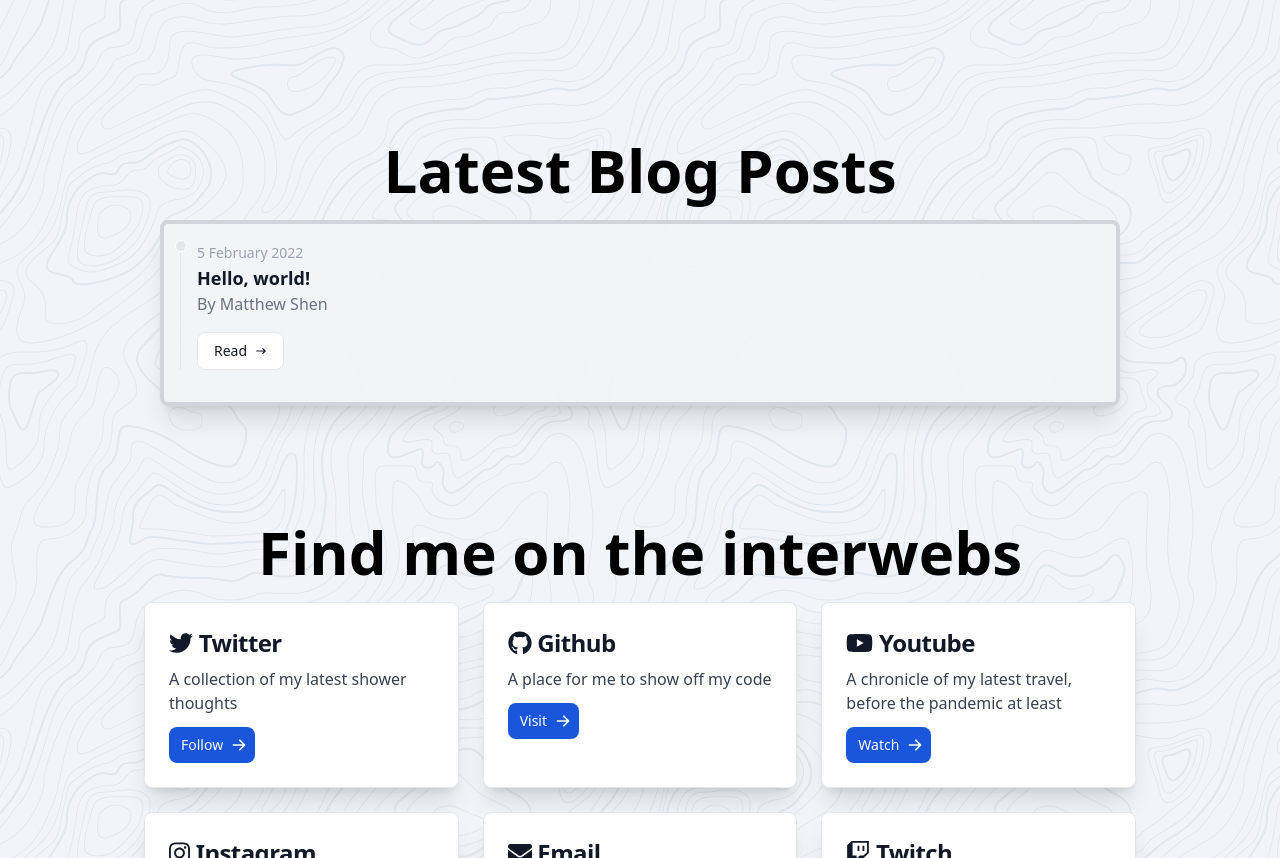
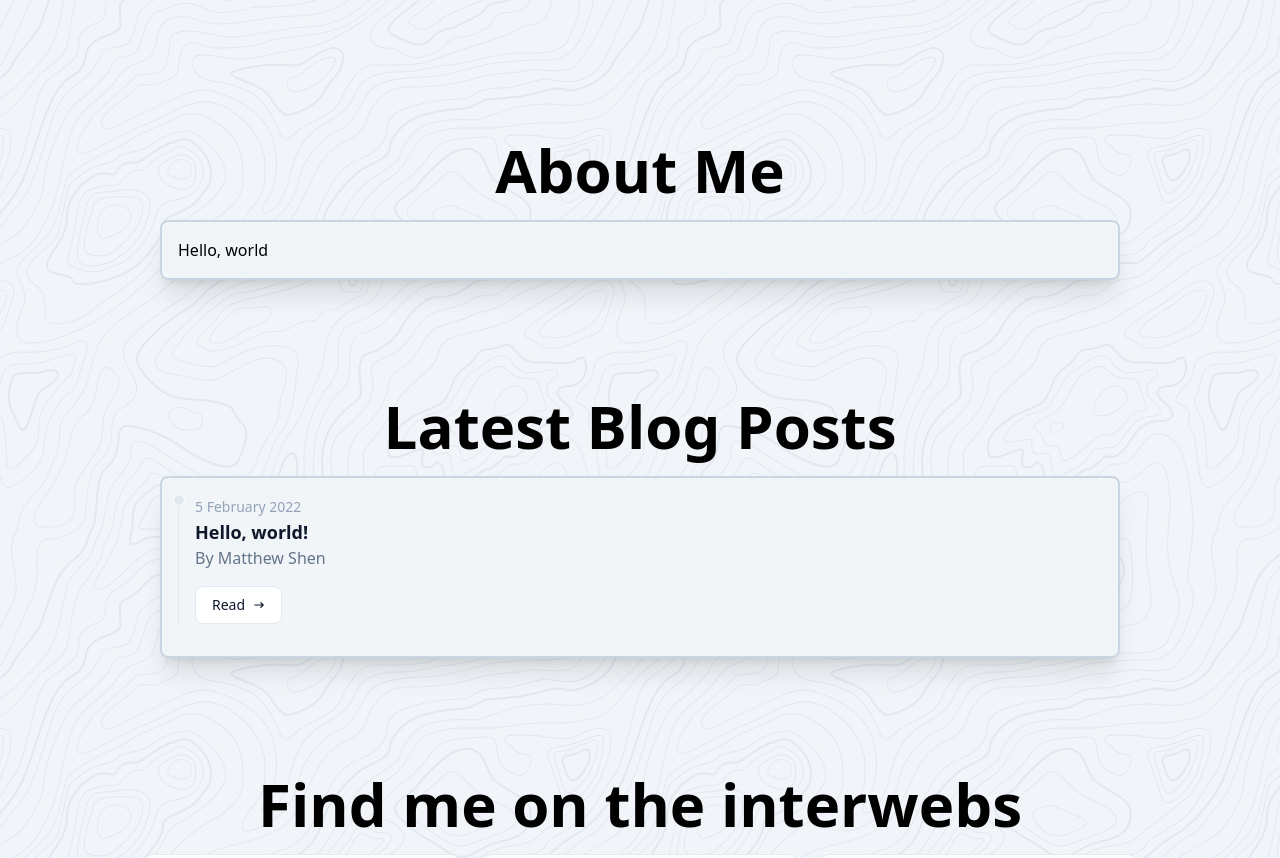
Before and after one commit to flyme2bluemoon/flyme2bluemoon.github.io, a React (Create React App) app: page / in a window 1280 px wide. Shown: the part 680-1538 px from the top of the page. Built offline with nearby package versions, Linux system fonts and the light colour scheme.

Commit message:
update styles on blog section of home page

```diff
--- a/src/App.tsx
+++ b/src/App.tsx
@@ -3,6 +3,7 @@ import 'flowbite';
 import './App.css';
 import Social from './components/Social';
 import Blog from './components/Blog';
+import About from './components/About';
 
 const App = () => {
   return (
@@ -10,6 +11,7 @@ const App = () => {
       <div className="mt-48 md:mt-0 md:h-screen flex justify-center align-center flex-col">
         <h1 className="h1 text-center relative -translate-y-24">Hello, I'm Matthew Shen 👋</h1>
       </div>
+      <About />
       <Blog />
       <Social />
     </div>
--- /dev/null
+++ b/src/components/About.tsx
@@ -0,0 +1,15 @@
+import React from 'react';
+
+const About = () => {
+  return (
+    <div>
+      <span id="about" className="block relative -top-10" />
+      <h2 className="h2 text-center">About Me</h2>
+      <div className="mx-auto w-3/4 p-4 border-2 rounded-lg border-slate-300 dark:border-slate-600 bg-slate-100/90 dark:bg-slate-900/90 shadow-xl">
+        Hello, world
+      </div>
+    </div>
+  );
+}
+
+export default About;
--- a/src/components/Blog.tsx
+++ b/src/components/Blog.tsx
@@ -12,19 +12,19 @@ const Blog = () => {
   ]
 
   return (
-    <div>
+    <div className="mt-24">
       <span id="blog" className="block relative -top-10" />
       <h2 className="h2 text-center">Latest Blog Posts</h2>
-      <div className="mx-auto w-3/4 p-4 border-4 rounded-lg border-gray-300 dark:border-gray-600 bg-slate-100/90 dark:bg-slate-900/90 shadow-xl">
+      <div className="mx-auto w-3/4 p-4 border-2 rounded-lg border-slate-300 dark:border-slate-600 bg-slate-100/90 dark:bg-slate-900/90 shadow-xl">
         {posts.map(entry => {
           return (
-            <ol className="relative border-l border-gray-200 dark:border-gray-700" key={entry.uri}>
+            <ol className="relative border-l border-slate-200 dark:border-slate-700" key={entry.uri}>
               <li className="mb-4 ml-4">
-                <div className="absolute w-3 h-3 bg-gray-200 rounded-full -left-1.5 border border-white dark:border-gray-900 dark:bg-gray-700"></div>
-                <time className="mb-1 text-sm font-normal leading-none text-gray-400 dark:text-gray-500">{entry.date}</time>
-                <h3 className="text-lg font-semibold text-gray-900 dark:text-white">{entry.title}</h3>
-                <p className="mb-4 text-base font-normal text-gray-500 dark:text-gray-400">By {entry.author}</p>
-                <Link to={entry.uri} className="inline-flex items-center py-2 px-4 text-sm font-medium text-gray-900 bg-white rounded-lg border border-gray-200 hover:bg-gray-100 hover:text-blue-700 focus:z-10 focus:ring-2 focus:ring-blue-700 focus:text-blue-700 dark:bg-gray-800 dark:text-gray-400 dark:border-gray-600 dark:hover:text-white dark:hover:bg-gray-700">Read <svg className="ml-2 w-3 h-3" fill="currentColor" viewBox="0 0 20 20" xmlns="http://www.w3.org/2000/svg"><path fillRule="evenodd" d="M12.293 5.293a1 1 0 011.414 0l4 4a1 1 0 010 1.414l-4 4a1 1 0 01-1.414-1.414L14.586 11H3a1 1 0 110-2h11.586l-2.293-2.293a1 1 0 010-1.414z" clipRule="evenodd"></path></svg></Link>
+                <div className="absolute w-3 h-3 bg-slate-200 rounded-full -left-1.5 border border-white dark:border-slate-900 dark:bg-slate-700"></div>
+                <time className="mb-1 text-sm font-normal leading-none text-slate-400 dark:text-slate-500">{entry.date}</time>
+                <h3 className="text-lg font-semibold text-slate-900 dark:text-white">{entry.title}</h3>
+                <p className="mb-4 text-base font-normal text-slate-500 dark:text-slate-400">By {entry.author}</p>
+                <Link to={entry.uri} className="inline-flex items-center py-2 px-4 text-sm font-medium text-slate-900 bg-white rounded-lg border border-slate-200 hover:bg-slate-100 hover:text-blue-700 focus:z-10 focus:ring-2 focus:ring-blue-700 focus:text-blue-700 dark:bg-slate-800 dark:text-slate-400 dark:border-slate-600 dark:hover:text-white dark:hover:bg-slate-700">Read <svg className="ml-2 w-3 h-3" fill="currentColor" viewBox="0 0 20 20" xmlns="http://www.w3.org/2000/svg"><path fillRule="evenodd" d="M12.293 5.293a1 1 0 011.414 0l4 4a1 1 0 010 1.414l-4 4a1 1 0 01-1.414-1.414L14.586 11H3a1 1 0 110-2h11.586l-2.293-2.293a1 1 0 010-1.414z" clipRule="evenodd"></path></svg></Link>
               </li>
             </ol>
           );
```
